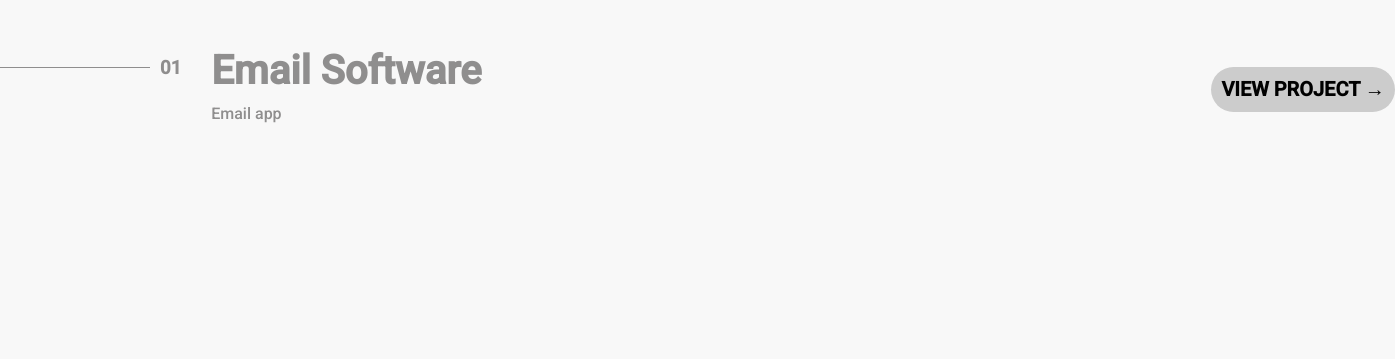
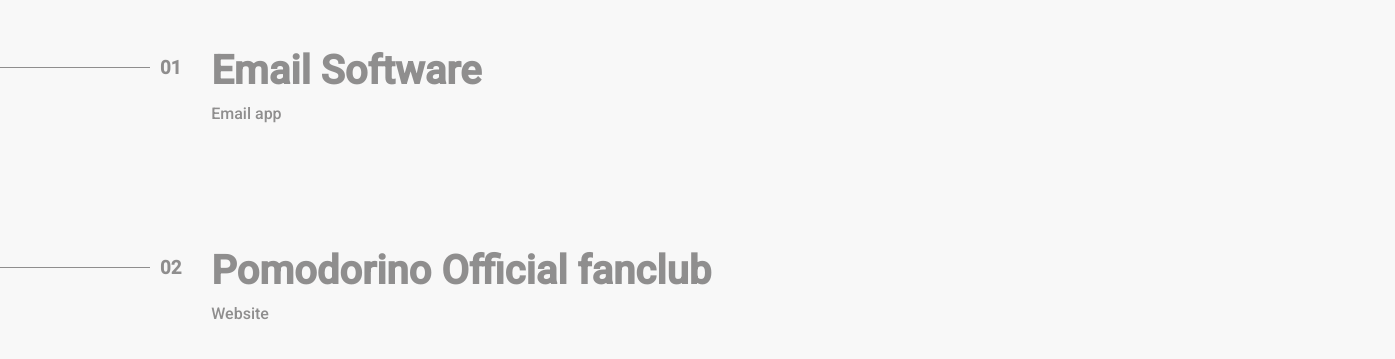
Before and after one commit to Drazka55/My-website, a plain HTML site: page index.html in a window 1280 px wide. Shown: the part 1318-1677 px from the top of the page, 1395 px wide, since content can reach past the window. Drawn offline with Linux system fonts and the light colour scheme.

Commit message:
Added the second project
Modified some stuff on project section

```diff
--- a/app.js
+++ b/app.js
@@ -14,11 +14,16 @@ setTimeout(typeWriter, 375);
 
 function scrollAppear(){
   const project1 = document.querySelector('.projectOne');
-  const introPosition = project1.getBoundingClientRect().top; //Prendiamo la distanza dall' altro del nostro elemento
+  const introPosition1 = project1.getBoundingClientRect().top; //Prendiamo la distanza dall' altro del nostro elemento
+  const project2 = document.querySelector('.projectTwo');
+  const introPosition2 = project2.getBoundingClientRect().top;
   const screenPosition = window.innerHeight - 300; //Salviamo l'altezza della pagina in pixel
 
-  if(introPosition < screenPosition){
+  if(introPosition1 < screenPosition){
     project1.classList.add('projectOneVisible')//Aggiungiamo una classe
+  }
+  if(introPosition2 < screenPosition){
+    project2.classList.add('projectTwoVisible')//Aggiungiamo una classe
   }
 }
 
--- a/index.html
+++ b/index.html
@@ -57,11 +57,22 @@
       <div class="projectOne">
         <div id="line"></div>
         <h3>01</h3>
-        <div class="description">
-          <h1>Email Software</h1>
-          <p>Email app</p>
-        </div>
-        <a href="#"> <h2>VIEW PROJECT →</h2></a>
+        <a href="#">
+          <div class="description">
+            <h1>Email Software</h1>
+            <p>Email app</p>
+          </div>
+        </a>
+      </div>
+      <div class="projectTwo">
+        <div id="line"></div>
+        <h3>02</h3>
+        <a href="#">
+          <div class="description">
+            <h1>Pomodorino Official fanclub</h1>
+            <p>Website</p>
+          </div>
+        </a>
       </div>
     </section>
 
--- a/style.css
+++ b/style.css
@@ -262,19 +262,6 @@ a{
   transition: all 0.5s ease-out;
 }
 
-#myProjects .projectOneVisible h2{
-  position: relative;
-  top: 70px;
-  left: 730px;
-  font-size: 20px;
-  color: black;
-  background-color: #cccccc;
-  height: 25px;
-  padding: 10px;
-  border-radius: 45px;
-  transition: all 0.5s ease-out;
-}
-
 #myProjects .projectOneVisible:hover{
   background-color: white;
 }
@@ -302,11 +289,86 @@ a{
   top: 40px;
 }
 
-#myProjects .projectOneVisible:hover h2{
-  background-color: #ccc;
+#myProjects .projectTwo{
+  opacity: 0;
+  transform: translateY(20px);
+  transition: 0.5 all ease-in-out;
+}
+
+#myProjects .projectTwoVisible{
+  opacity: 1;
+  transform: translateY(0);
+  background-color: #f8f8f8;
+  height: 200px;
+  display: flex;
+  transition: all 1s ease-out;
+}
+
+#myProjects .projectTwoVisible #line{
   position: relative;
   top: 70px;
-  left: 600px;
+  width: 150px;
+  height: 1px;
+  background-color: #8f8e8e;
+  transition: all 0.5s ease-out;
+}
+
+#myProjects .projectTwoVisible h3{
+  position: relative;
+  top: 60px;
+  padding-left: 10px;
+  color: #8f8e8e;
+  transition: all 0.5s ease-out;
+}
+
+#myProjects .projectTwoVisible .description{
+  display: flex;
+  flex-direction: column;
+  transition: all 0.5s ease-out;
+}
+
+#myProjects .projectTwoVisible .description h1{
+  position: relative;
+  top: 50px;
+  font-size: 40px;
+  padding-left: 30px;
+  color: #8f8e8e;
+  transition: all 0.5s ease-out;
+}
+
+#myProjects .projectTwoVisible .description p{
+  position: relative;
+  top: 60px;
+  padding-left: 30px;
+  color: #8f8e8e;
+  transition: all 0.5s ease-out;
+}
+
+#myProjects .projectTwoVisible:hover{
+  background-color: white;
+}
+
+#myProjects .projectTwoVisible:hover #line{
+  background-color: #595959;
+  width: 250px;
+}
+
+#myProjects .projectTwoVisible:hover h3{
+  font-size: 25px;
+  position: relative;
+  top: 50px;
+}
+
+#myProjects .projectTwoVisible:hover .description h1{
+  position: relative;
+  top: 30px;
+  font-size: 50px;
+  color: black;
+}
+
+#myProjects .projectTwoVisible:hover .description p{
+  position: relative;
+  top: 40px;
 }
 
 @keyframes goDownArrow {
```
